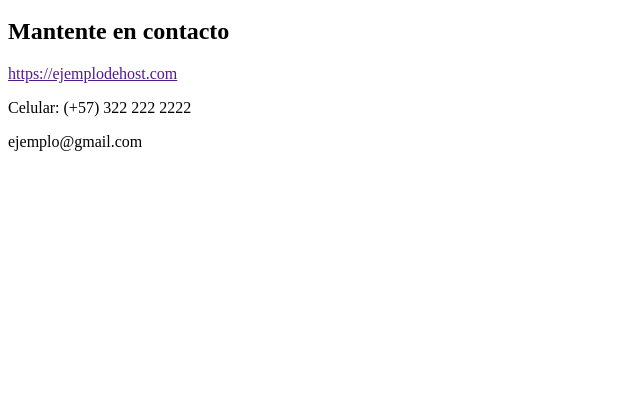
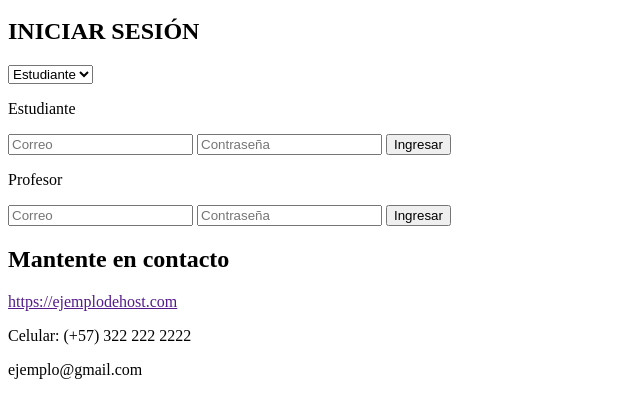
Before and after one commit to Reo08/Redes-Comunitarias-V1, a plain HTML site: page index.html in a window 1280 px wide. Shown: the part 84-502 px from the top of the page, without its empty margins (0-640 px from the left). Drawn offline with Linux system fonts and the light colour scheme; files that its build step writes are made by us from their sources.

Commit message:
Agregue img banner y agregue el login

```diff
--- a/index.html
+++ b/index.html
@@ -13,7 +13,27 @@
     </header>
     <main>
         <section class="sec-inicio">
-
+            <div class="sec-inicio__cont-form">
+                <h2>INICIAR SESIÓN</h2>
+                <select>
+                    <option value="Estudiante">Estudiante</option>
+                    <option value="Profesor">Profesor</option>
+                </select>
+                <div class="cont-forms">
+                    <form class="form_estudiante">
+                        <p>Estudiante</p>
+                        <input type="email" name="correo" placeholder="Correo" required title="Email incorrecto" required pattern="^[a-zA-Z0-9.!#$%&'*+/=?^_`{|}~-]+@[a-zA-Z0-9-]+(?:\.[a-zA-Z0-9-]+)*$">
+                        <input type="password" name="contrasena" placeholder="Contraseña" title="Contraseña debe tener entre 8 y 16 caracteres, almenos un digito, al menos una minuscula y almenos una mayuscula" pattern="^(?=\w*\d)(?=\w*[A-Z])(?=\w*[a-z])\S{8,16}$" required>
+                        <button>Ingresar</button>
+                    </form>
+                    <form class="form_profesor none">
+                        <p>Profesor</p>
+                        <input type="email" name="correo" data-id="co" required placeholder="Correo" title="Email incorrecto" required pattern="^[a-zA-Z0-9.!#$%&'*+/=?^_`{|}~-]+@[a-zA-Z0-9-]+(?:\.[a-zA-Z0-9-]+)*$">
+                        <input type="password" name="contrasena" data-id="con" required placeholder="Contraseña" title="Contraseña debe tener entre 8 y 16 caracteres, almenos un digito, al menos una minuscula y almenos una mayuscula" pattern="^(?=\w*\d)(?=\w*[A-Z])(?=\w*[a-z])\S{8,16}$">
+                        <button>Ingresar</button>
+                    </form>
+                </div>
+            </div>
         </section>
         <section class="sec-contenido">
 
```
Also changed, not shown: img/banner-bienvenido.png (added).
